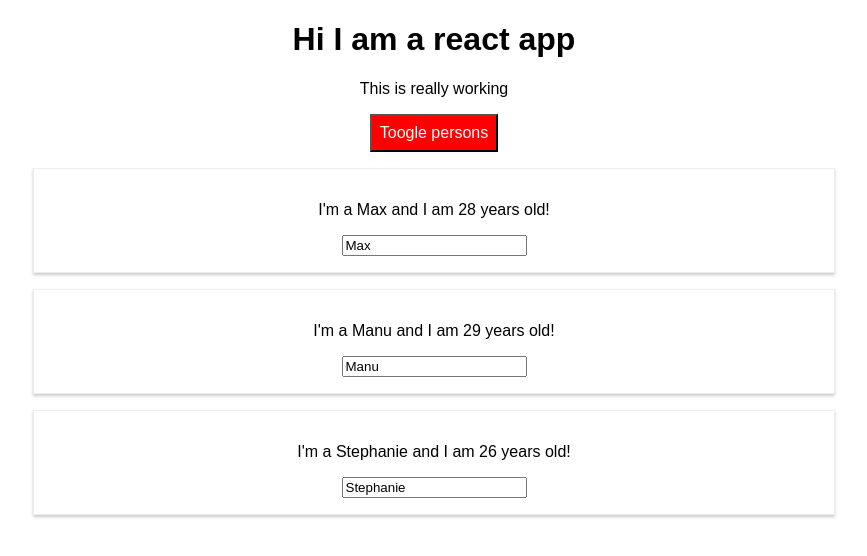
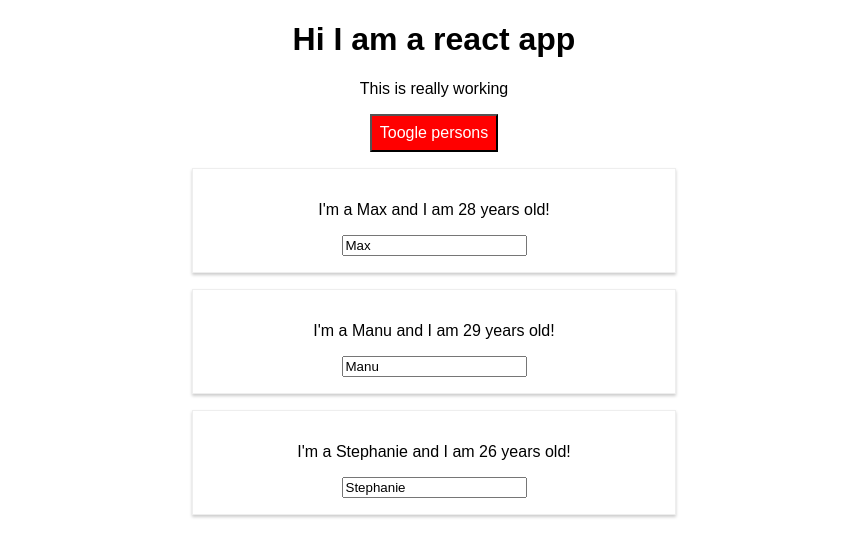
Before and after one commit to mayralgr/reactPractice, a React (Create React App) app in the folder react-application/: page / in a window 1280 px wide. Both pictures are taken after a click on the button "Toogle persons". Shown: the top 556 px of the page, without its empty margins (206-1073 px from the left). Built offline with nearby package versions, Linux system fonts and the light colour scheme.

Commit message:
Add radium package, styling dynamically, use of StyleRoot

```diff
--- a/react-application/package.json
+++ b/react-application/package.json
@@ -3,6 +3,7 @@
   "version": "0.1.0",
   "private": true,
   "dependencies": {
+    "radium": "^0.26.1",
     "react": "^17.0.1",
     "react-dom": "^17.0.1",
     "react-scripts": "1.1.5"
--- a/react-application/src/App.js
+++ b/react-application/src/App.js
@@ -1,6 +1,7 @@
 import React, { Component } from 'react';
 import './App.css';
 import Person from './Person/Person';
+import Radium, {StyleRoot} from 'radium'
 class App extends Component {
   state = {
     persons: [
@@ -62,6 +63,11 @@
       border: '1x solid blue',
       padding: '8px',
       cursor: 'pointer',
+      // pseudos
+      ':hover': {
+        backgroundColor: 'lightgreen',
+        color: 'black'
+      }
     };
 
     let persons = null;
@@ -82,6 +88,10 @@
           </div>
       );
       style.backgroundColor = 'red';
+      style[':hover'] = {
+        backgroundColor: 'salmon',
+        color: 'black'
+      }
 
     }
 
@@ -95,6 +105,7 @@
     }
 
     return (
+      <StyleRoot>
         <div className="App">
           <h1>Hi I am a react app </h1>
           <p className={classes.join(' ')}>This is really working</p>
@@ -102,8 +113,10 @@
           onClick={this.tooglePersonsHandler}>Toogle persons</button>
           { persons }
         </div>
+      </StyleRoot>
+
     );
   }
 }
 
-export default App;
+export default Radium(App);
--- a/react-application/src/Person/Person.css
+++ b/react-application/src/Person/Person.css
@@ -6,3 +6,9 @@
     padding: 1rem;
     text-align: center;
 }
+/*
+@media (min-width: 500px) {
+    .Person {
+        width: 450px;
+    }
+} */
--- a/react-application/src/Person/Person.js
+++ b/react-application/src/Person/Person.js
@@ -1,8 +1,14 @@
 import React from 'react';
 import './Person.css';
+import Radium from 'radium';
 const person = (props) => {
+    const style = {
+        '@media (min-width: 500px)': {
+            width: '450px'
+        }
+    }
     return (
-        <div className="Person">
+        <div className="Person" style={style}>
             <p onClick={props.click} >I'm a {props.name} and I am {props.age} years old!</p>
             {/**In children there is any element beetween the open and close tag */}
             <p>{props.children}</p>
@@ -11,4 +17,4 @@
     )
 };
 
-export default person;
+export default Radium(person);
```
Also changed, not shown: 1 other file (tests, documents, lock files or other folders). Lines whose indentation alone changed are shown as unchanged.
